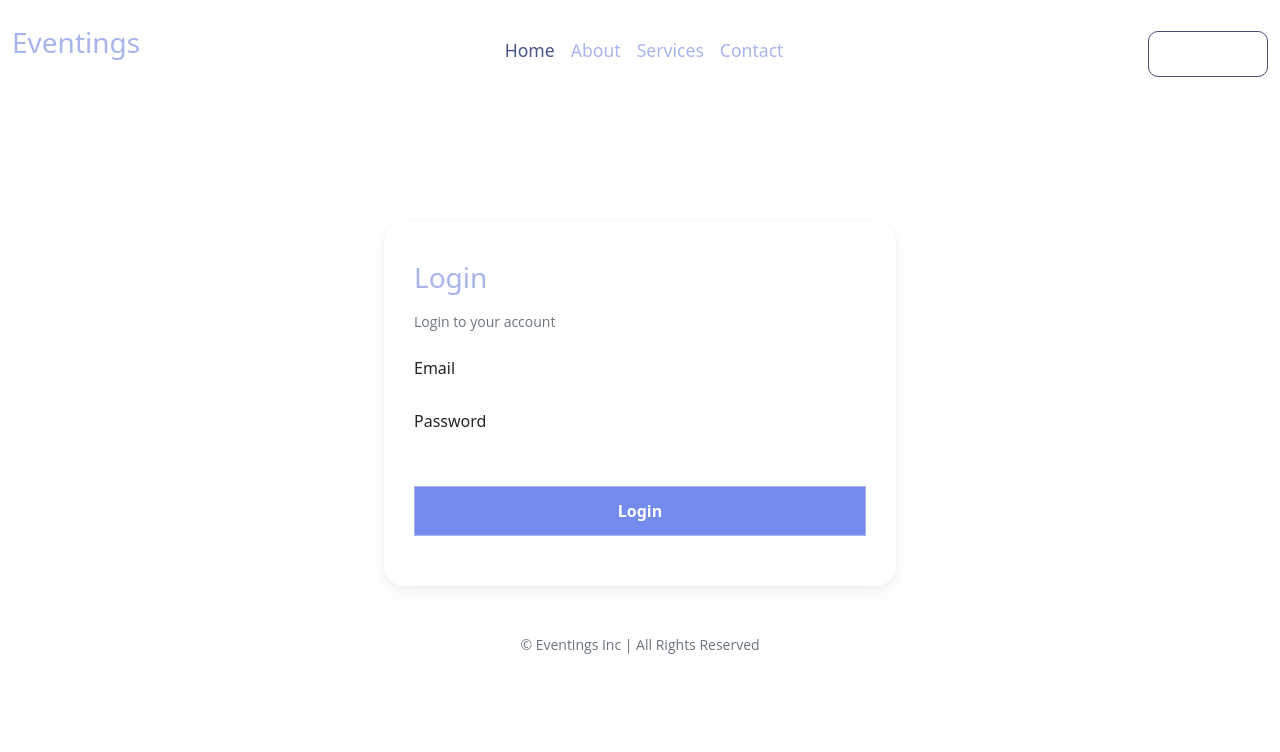
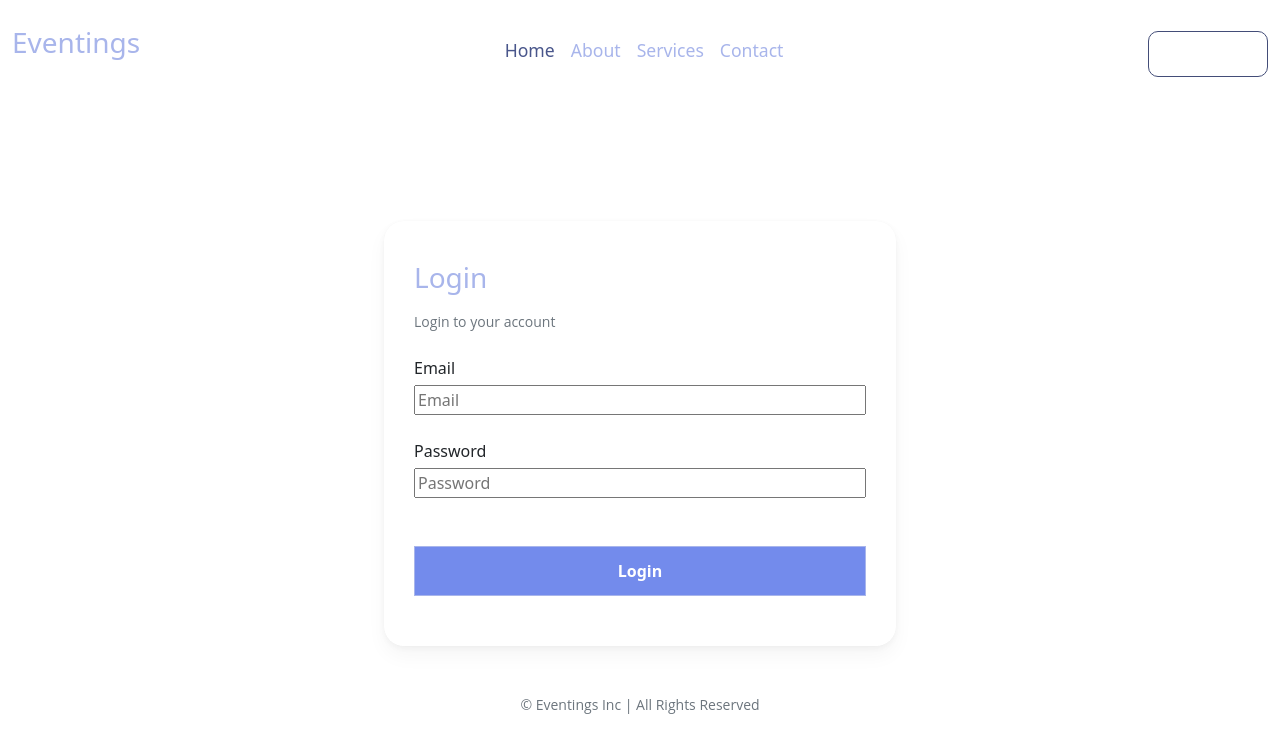
Before and after one commit to livingstonex/client, a React (Create React App) app: page /login in a window 1280 px wide. Shown: the top 752 px of the page. Built offline with nearby package versions, Linux system fonts and the light colour scheme.

Commit message:
chore: login form design interface complete

```diff
--- a/src/components/signin-page-components/LoginForm.tsx
+++ b/src/components/signin-page-components/LoginForm.tsx
@@ -1,12 +1,26 @@
 import React, {useState, useEffect} from "react";
 import { Redirect } from 'react-router-dom';
+import { useDispatch } from 'react-redux';
+import { bindActionCreators } from 'redux';
+import {actionCreators, State} from "../../redux/index";
+import type { ChangeEvent } from "react";
 
 const LoginForm: React.FC = () => {
-    const [email, setEmail] = useState<String>('');
-    const [password, setPassword] = useState<String>('');
-    const [loading, setLoading] = useState<Boolean>(false);
-    const [error, setError] = useState<String>('');
+    const [email, setEmail] = useState<string>('');
+    const [password, setPassword] = useState<string>('');
+    const [loading, setLoading] = useState<boolean>(false);
+    const [error, setError] = useState<string>('');
     const [redirect, setRedirect] = useState<any>('');
+
+    const dispatch = useDispatch();
+    const { login } = bindActionCreators(actionCreators, dispatch);
+
+    const onChange = (e: ChangeEvent<HTMLInputElement>) => {
+        // const { email, }
+        // setVal(e.target.value);
+        // this.setState({ val: e.target.value });
+    };
+
 
   return redirect ? (
     <Redirect to={redirect} />
@@ -14,19 +28,37 @@ const LoginForm: React.FC = () => {
     <div>
       <div className="center-content">
         <div className="login-form">
-            {/* <div className="logo-div">
-              <a href="/"><h3 className="logo-text">Eventings</h3></a>
-            </div> */}
-
             <div className="reset-container">
               <h3 className="mb-0 logo-text">Login</h3>
               <div className="text-muted mt-3">Login to your account</div>
               <br />
               <label className="lmb-5">Email</label>
-              {/* <NewPasswordInput onChange={this.setInput} value={newPassword} name='newPassword'/> */}
+              <input
+                placeholder={'Email'}
+                name={'email'}
+                type={'email'}
+                onChange={(e) => onChange(e)}
+                value={email}
+                // className="new-pass"
+                id="email"
+                // disabled={loading}
+                required
+              />
               <br />
               <label className="lmb-5">Password</label>
-              {/* <NewPasswordInput onChange={this.setInput} value={confirmNewPassword} name='confirmNewPassword' /> */}
+              {/* <div className="new-password-box"> */}
+             <input
+                placeholder={'Password'}
+                name={'password'}
+                type={'password'}
+                onChange={(e) => onChange(e)}
+                value={password}
+                // className="new-pass"
+                id="pass"
+                // disabled={loading}
+                required
+              />
+          {/* </div> */}
               {/* {error ? (
                       <span className="error-msg">{error}</span>
                     ) : '' } */}
--- /dev/null
+++ b/src/redux/index.ts
@@ -0,0 +1,3 @@
+export * as actionCreators from "./action-creators/auth-actions";
+export * from "./store";
+export * from "./reducers/index";
--- a/src/redux/reducers/index.ts
+++ b/src/redux/reducers/index.ts
@@ -6,3 +6,5 @@ const reducers = combineReducers({
 });
 
 export default reducers;
+
+export type State = ReturnType<typeof reducers>
```
Also changed, not shown: src/components/utilities/PasswordInput.tsx (deleted, +0 -11 lines), 1 other file (tests, documents, lock files or other folders).
